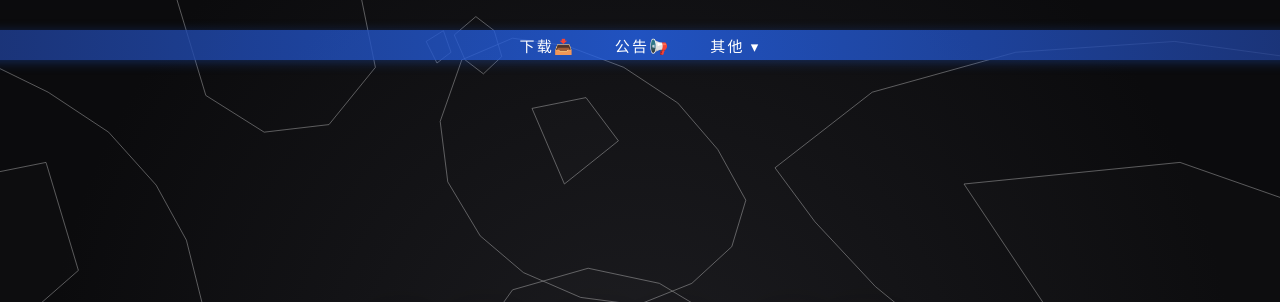
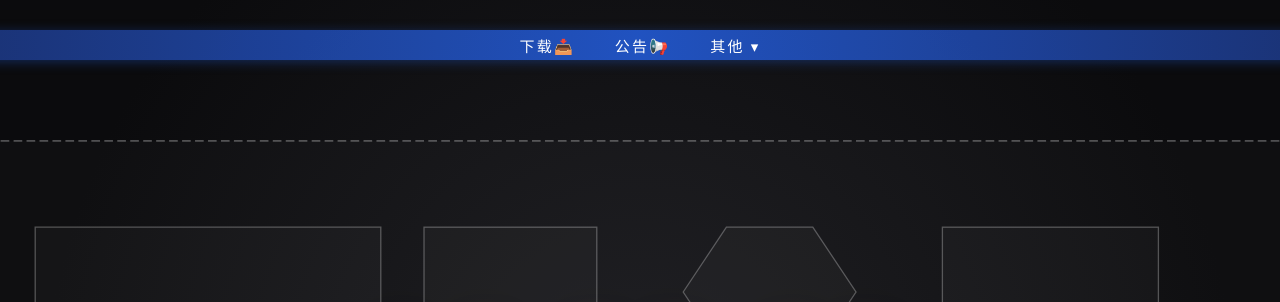
Before and after one commit to oldXh/oldXh.github.io, a plain HTML site: page index.html in a window 1280 px wide. Shown: the top 302 px of the page. Drawn offline with Linux system fonts and the light colour scheme; a web font is replaced by a local one.

Commit message:
Update index.html

```diff
--- a/index.html
+++ b/index.html
@@ -32,7 +32,7 @@
     color: #f2ead8;
   }
 
-  /* --- 地图背景相关 --- */
+  /* --- 校园地图背景 --- */
   .map-container {
     position: absolute;
     top: 0;
@@ -58,47 +58,57 @@
     width: 100%;
     height: 100%;
     object-fit: cover;
-    fill: rgba(255, 255, 255, 0.01);
-    stroke: #ffffff;
-    stroke-width: 0.6;
-    opacity: 0.25;
-    transition: opacity 0.5s ease, stroke 0.5s ease;
+    /* 建筑填充色与描边 */
+    fill: rgba(255, 255, 255, 0.03);
+    stroke: rgba(255, 255, 255, 0.4);
+    stroke-width: 1.5;
+    opacity: 0.4;
+    transition: opacity 0.5s ease, stroke 0.5s ease, fill 0.5s ease;
   }
 
   .map-container:hover .map-svg {
-    opacity: 0.5;
+    opacity: 0.7;
   }
 
   /* --- LOD (多细节层次) 控制 --- */
-  .layer-countries { transition: all 0.5s ease; }
+  .layer-buildings { transition: all 0.5s ease; }
 
   .layer-details {
-    stroke-width: 0.5;
-    stroke: rgba(255, 220, 150, 0.1);
+    stroke-width: 1;
+    stroke: rgba(96, 165, 250, 0.4); /* 科技蓝道路 */
+    fill: none;
     opacity: 0;
     transition: opacity 0.5s ease;
   }
 
-  .show-details .layer-details { opacity: 1; }
-  .show-details .map-svg {
-    stroke: #60a5fa;
-    stroke-width: 0.4;
-    fill: rgba(59, 130, 246, 0.03);
-    opacity: 0.8;
+  .layer-labels {
+    opacity: 0;
+    transition: opacity 0.5s ease;
+    font-family: "Songti SC", "STSong", "SimSun", "宋体", serif;
+    fill: #60a5fa;
+    font-size: 14px;
+    text-anchor: middle;
+    font-weight: bold;
+    letter-spacing: 2px;
+    pointer-events: none;
   }
 
-  .city-dot {
+  .layer-trees {
     fill: #cdbf9e;
     stroke: none;
     opacity: 0;
     transition: opacity 0.5s ease;
   }
-  .show-details .city-dot { opacity: 1; animation: pulse 2s infinite; }
 
-  @keyframes pulse {
-    0% { r: 2; opacity: 1; }
-    50% { r: 4; opacity: 0.5; }
-    100% { r: 2; opacity: 1; }
+  /* 放大触发状态：细节浮现，建筑变蓝 */
+  .show-details .layer-details { opacity: 1; }
+  .show-details .layer-labels { opacity: 1; }
+  .show-details .layer-trees { opacity: 0.6; }
+
+  .show-details .map-svg {
+    stroke: #60a5fa;
+    fill: rgba(59, 130, 246, 0.05);
+    opacity: 1;
   }
 
   /* --- 顶部导航栏 --- */
@@ -196,70 +206,86 @@
 
     <div class="map-container" id="mapContainer">
       <div class="map-inner" id="mapInner">
-        <!-- 真实世界地图矢量轮廓 (高精度简化版，包含国家边界和岛屿) -->
+        <!-- 细节丰富的金山世外校园平面图 SVG -->
         <svg class="map-svg" viewBox="0 0 2000 1000" xmlns="http://www.w3.org/2000/svg">
 
-          <g class="layer-countries">
-            <!-- 北美洲及国家边界 -->
-            <path d="M 135,185 L 172,162 L 215,148 L 265,152 L 312,172 L 358,188 L 405,192 L 452,215 L 508,252 L 552,301 L 580,352 L 595,412 L 570,465 L 528,498 L 485,512 L 435,508 L 392,485 L 348,498 L 305,482 L 262,455 L 218,438 L 185,395 L 158,348 L 132,295 Z" />
-            <path d="M 220,280 L 280,270 L 310,330 L 250,380 Z" /> <!-- 美国中西部示意 -->
-            <path d="M 350,300 L 450,280 L 480,380 L 400,450 Z" /> <!-- 美国东部示意 -->
-            <!-- 阿拉斯加 -->
-            <path d="M 98,165 L 125,148 L 142,158 L 135,185 L 112,192 Z" />
-            <!-- 格陵兰 -->
-            <path d="M 560,92 L 628,65 L 702,82 L 742,128 L 755,192 L 712,245 L 652,252 L 598,218 Z" />
-            <!-- 南美洲 -->
-            <path d="M 482,535 L 542,518 L 598,542 L 645,588 L 678,652 L 692,728 L 688,812 L 662,885 L 615,942 L 565,948 L 528,912 L 498,848 L 472,765 L 452,688 L 438,612 Z" />
-            <!-- 欧洲 -->
-            <path d="M 835,185 L 882,165 L 932,172 L 985,192 L 1035,225 L 1072,268 L 1098,315 L 1085,358 L 1048,392 L 998,412 L 945,405 L 892,382 L 852,348 L 822,298 L 815,242 Z" />
-            <path d="M 900,230 L 950,220 L 980,260 L 930,300 Z" /> <!-- 中欧边界示意 -->
-            <!-- 英国/爱尔兰 -->
-            <path d="M 828,162 L 848,145 L 865,158 L 872,182 L 855,198 L 838,185 Z" />
-            <path d="M 802,168 L 818,158 L 825,178 L 812,188 Z" />
-            <!-- 非洲 -->
-            <path d="M 882,398 L 952,378 L 1018,392 L 1078,428 L 1128,482 L 1158,552 L 1172,638 L 1162,728 L 1128,815 L 1075,885 L 1012,925 L 945,908 L 888,852 L 848,765 L 825,668 L 815,562 L 832,468 Z" />
-            <!-- 马达加斯加 -->
-            <path d="M 1185,728 L 1202,752 L 1198,795 L 1178,812 L 1165,785 Z" />
-            <!-- 亚洲 -->
-            <path d="M 1125,285 L 1215,215 L 1348,178 L 1495,168 L 1642,188 L 1785,225 L 1885,272 L 1952,328 L 1985,395 L 1972,468 L 1915,535 L 1825,588 L 1718,615 L 1602,608 L 1492,572 L 1388,518 L 1295,458 L 1218,395 L 1162,335 Z" />
-            <path d="M 1300,300 L 1500,280 L 1700,350 L 1600,500 L 1400,450 Z" /> <!-- 中国及东亚边界示意 -->
-            <!-- 日本列岛 -->
-            <path d="M 1902,382 L 1918,405 L 1912,438 L 1888,465 L 1868,442 L 1875,408 Z" />
-            <path d="M 1925,458 L 1938,472 L 1932,492 L 1915,485 Z" />
-            <!-- 台湾岛 -->
-            <path d="M 1782,485 L 1795,482 L 1802,505 L 1788,512 Z" />
-            <!-- 海南岛 -->
-            <path d="M 1662,525 L 1675,520 L 1680,535 L 1668,540 Z" />
-            <!-- 印尼/东南亚群岛 -->
-            <path d="M 1598,618 L 1655,632 L 1688,658 L 1642,665 L 1595,642 Z" />
-            <path d="M 1678,665 L 1735,678 L 1768,702 L 1712,708 L 1672,685 Z" />
-            <path d="M 1752,705 L 1802,718 L 1825,738 L 1785,748 Z" />
-            <path d="M 1832,642 L 1865,658 L 1882,678 L 1845,672 Z" />
-            <!-- 澳大利亚 -->
-            <path d="M 1652,732 L 1748,708 L 1842,728 L 1915,775 L 1952,848 L 1925,915 L 1835,952 L 1735,948 L 1652,905 L 1598,842 L 1612,772 Z" />
-            <!-- 新西兰 -->
-            <path d="M 1965,912 L 1982,938 L 1975,958 Z" />
-            <path d="M 1948,965 L 1968,978 L 1958,985 Z" />
-            <!-- 南极洲 -->
-            <path d="M 120,982 L 350,962 L 650,975 L 980,955 L 1350,968 L 1680,952 L 1880,975 L 1900,1000 L 100,1000 Z"/>
+          <!-- 基础建筑层 -->
+          <g class="layer-buildings">
+            <!-- 学校主边界围墙 -->
+            <path d="M 200,200 L 1800,200 L 1800,800 L 200,800 Z" stroke-dasharray="10 5" stroke-width="2" />
+
+            <!-- 教学楼 (L型) -->
+            <path d="M 300,300 L 700,300 L 700,450 L 500,450 L 500,600 L 300,600 Z" />
+            <!-- 实验楼 -->
+            <rect x="750" y="300" width="200" height="150" />
+            <!-- 图书馆 (圆形/多边形) -->
+            <path d="M 1050,375 L 1100,300 L 1200,300 L 1250,375 L 1200,450 L 1100,450 Z" />
+            <!-- 行政楼 -->
+            <rect x="1350" y="300" width="250" height="120" />
+            <!-- 食堂 -->
+            <rect x="300" y="650" width="300" height="100" />
+            <!-- 学生宿舍楼群 -->
+            <rect x="700" y="650" width="80" height="120" />
+            <rect x="820" y="650" width="80" height="120" />
+            <rect x="940" y="650" width="80" height="120" />
+            <!-- 体育馆 -->
+            <rect x="1300" y="600" width="300" height="150" />
+
+            <!-- 操场 (标准跑道) -->
+            <!-- 外圈跑道 -->
+            <path d="M 1350,480 L 1650,480 A 60 60 0 0 1 1650 600 L 1350,600 A 60 60 0 0 1 1350 480 Z" />
+            <!-- 内圈草坪 -->
+            <path d="M 1380,500 L 1620,500 A 40 40 0 0 1 1620 580 L 1380,580 A 40 40 0 0 1 1380 500 Z" />
           </g>
 
+          <!-- 细节层 (放大时显示) -->
           <g class="layer-details">
-            <!-- 经纬网格 -->
-            <path d="M 0,100 L 2000,100 M 0,200 L 2000,200 M 0,300 L 2000,300 M 0,400 L 2000,400 M 0,500 L 2000,500 M 0,600 L 2000,600 M 0,700 L 2000,700 M 0,800 L 2000,800 M 0,900 L 2000,900" stroke-dasharray="2 6" />
-            <path d="M 200,0 L 200,1000 M 400,0 L 400,1000 M 600,0 L 600,1000 M 800,0 L 800,1000 M 1000,0 L 1000,1000 M 1200,0 L 1200,1000 M 1400,0 L 1400,1000 M 1600,0 L 1600,1000 M 1800,0 L 1800,1000" stroke-dasharray="2 6" />
+            <!-- 校园道路主干道 -->
+            <path d="M 200,620 L 1800,620" stroke-width="15" stroke-linecap="round" />
+            <path d="M 720,200 L 720,620" stroke-width="10" stroke-linecap="round" />
+            <path d="M 1280,200 L 1280,800" stroke-width="10" stroke-linecap="round" />
+            <path d="M 720,480 L 1280,480" stroke-width="8" stroke-linecap="round" />
 
-            <!-- 城市光点 -->
-            <circle cx="335" cy="285" r="3" class="city-dot" />
-            <circle cx="540" cy="720" r="3" class="city-dot" />
-            <circle cx="855" cy="175" r="3" class="city-dot" />
-            <circle cx="980" cy="260" r="3" class="city-dot" />
-            <circle cx="990" cy="505" r="3" class="city-dot" />
-            <circle cx="1330" cy="235" r="3" class="city-dot" />
-            <circle cx="1685" cy="425" r="3" class="city-dot" />
-            <circle cx="1905" cy="435" r="3" class="city-dot" />
-            <circle cx="1805" cy="855" r="3" class="city-dot" />
-            <circle cx="1060" cy="390" r="3" class="city-dot" />
+            <!-- 跑道细节线 -->
+            <path d="M 1360,490 L 1640,490 M 1360,590 L 1640,590" stroke="#ef4444" stroke-width="2" />
+            <line x1="1480" y1="480" x2="1480" y2="600" stroke="#60a5fa" stroke-width="2" />
+            <line x1="1520" y1="480" x2="1520" y2="600" stroke="#60a5fa" stroke-width="2" />
+          </g>
+
+          <!-- 树木绿化层 (放大时显示) -->
+          <g class="layer-trees">
+            <!-- 主路两旁的树木 -->
+            <circle cx="250" cy="610" r="8" />
+            <circle cx="350" cy="610" r="8" />
+            <circle cx="450" cy="610" r="8" />
+            <circle cx="550" cy="610" r="8" />
+            <circle cx="1000" cy="610" r="8" />
+            <circle cx="1100" cy="610" r="8" />
+            <circle cx="1200" cy="610" r="8" />
+            <!-- 操场周围树木 -->
+            <circle cx="1300" cy="480" r="10" />
+            <circle cx="1300" cy="540" r="10" />
+            <circle cx="1300" cy="600" r="10" />
+            <circle cx="1700" cy="480" r="10" />
+            <circle cx="1700" cy="540" r="10" />
+            <circle cx="1700" cy="600" r="10" />
+            <!-- 教学楼前广场 -->
+            <circle cx="400" cy="250" r="12" />
+            <circle cx="500" cy="250" r="12" />
+            <circle cx="600" cy="250" r="12" />
+          </g>
+
+          <!-- 建筑标签层 (放大时显示) -->
+          <g class="layer-labels">
+            <text x="450" y="450">教 学 楼</text>
+            <text x="850" y="385">实 验 楼</text>
+            <text x="1150" y="385">图 书 馆</text>
+            <text x="1475" y="370">行 政 楼</text>
+            <text x="450" y="710">食 堂</text>
+            <text x="810" y="720">宿 舍 区</text>
+            <text x="1450" y="685">体 育 馆</text>
+            <text x="1500" y="550" fill="#ef4444">操 场</text>
+            <text x="1000" y="240" font-size="20" fill="#cdbf9e">金山世外校园</text>
           </g>
 
         </svg>
@@ -283,7 +309,7 @@
       <div class="subtitle-date" id="date-display">加载中...</div>
     </div>
 
-    <div class="zoom-tip">移动鼠标探索地图 / 滚轮缩放 / 放大触发细节</div>
+    <div class="zoom-tip">移动鼠标探索校园 / 滚轮缩放 / 放大查看建筑细节</div>
 
   </div>
 
@@ -292,7 +318,8 @@
   const mapInner = document.getElementById('mapInner');
   const mapSvg = document.querySelector('.map-svg');
 
-  let scale = 1.5;
+  // 初始缩放设为 1.2，展示全貌
+  let scale = 1.2;
 
   let panX = 0, panY = 0;
   let targetPanX = 0, targetPanY = 0;
@@ -300,8 +327,9 @@
   let parallaxX = 0, parallaxY = 0;
   let targetParallaxX = 0, targetParallaxY = 0;
 
+  // LOD 细节控制，校园地图放大到 1.8 倍就显示文字和树木
   function updateLOD() {
-    if (scale > 2.5) {
+    if (scale > 1.8) {
       mapSvg.classList.add('show-details');
     } else {
       mapSvg.classList.remove('show-details');
@@ -342,6 +370,7 @@
   }
   animate();
 
+  // 鼠标移动视差
   container.addEventListener('mousemove', (e) => {
     const rect = container.getBoundingClientRect();
     const mouseX = e.clientX - rect.left;
@@ -349,24 +378,28 @@
     const centerX = rect.width / 2;
     const centerY = rect.height / 2;
 
-    const parallaxFactor = scale > 2.5 ? 0.05 : 0.15;
+    // 校园地图视差幅度稍小一点，更符合平面图感觉
+    const parallaxFactor = scale > 1.8 ? 0.03 : 0.1;
 
     targetParallaxX = -(mouseX - centerX) * parallaxFactor;
     targetParallaxY = -(mouseY - centerY) * parallaxFactor;
   });
 
+  // 鼠标离开回正
   container.addEventListener('mouseleave', () => {
     targetParallaxX = 0;
     targetParallaxY = 0;
   });
 
+  // 滚轮缩放
   container.addEventListener('wheel', (e) => {
     e.preventDefault();
 
     const zoomAmount = e.deltaY > 0 ? 0.9 : 1.1;
     const newScale = scale * zoomAmount;
 
-    if (newScale < 0.8 || newScale > 8) return;
+    // 校园地图缩放范围稍微收紧，最大放 5 倍
+    if (newScale < 0.6 || newScale > 5) return;
 
     const rect = container.getBoundingClientRect();
     const mouseX = e.clientX - rect.left;
@@ -375,11 +408,13 @@
     const currentX = panX + parallaxX;
     const currentY = panY + parallaxY;
 
+    // 计算鼠标在地图上的真实比例坐标
     const mapPointX = (mouseX - currentX) / scale;
     const mapPointY = (mouseY - currentY) / scale;
 
     scale = newScale;
 
+    // 固定鼠标位置进行缩放
     targetPanX = mouseX - mapPointX * scale;
     targetPanY = mouseY - mapPointY * scale;
 
@@ -393,6 +428,7 @@
   window.addEventListener('resize', initMap);
   window.addEventListener('load', initMap);
 
+  // --- 时间和农历更新 ---
   function updateTime() {
     const now = new Date();
     const timeStr = now.toLocaleTimeString('zh-CN', { hour12: false, timeZone: 'Asia/Shanghai', hour: '2-digit', minute: '2-digit', second: '2-digit' });
```
